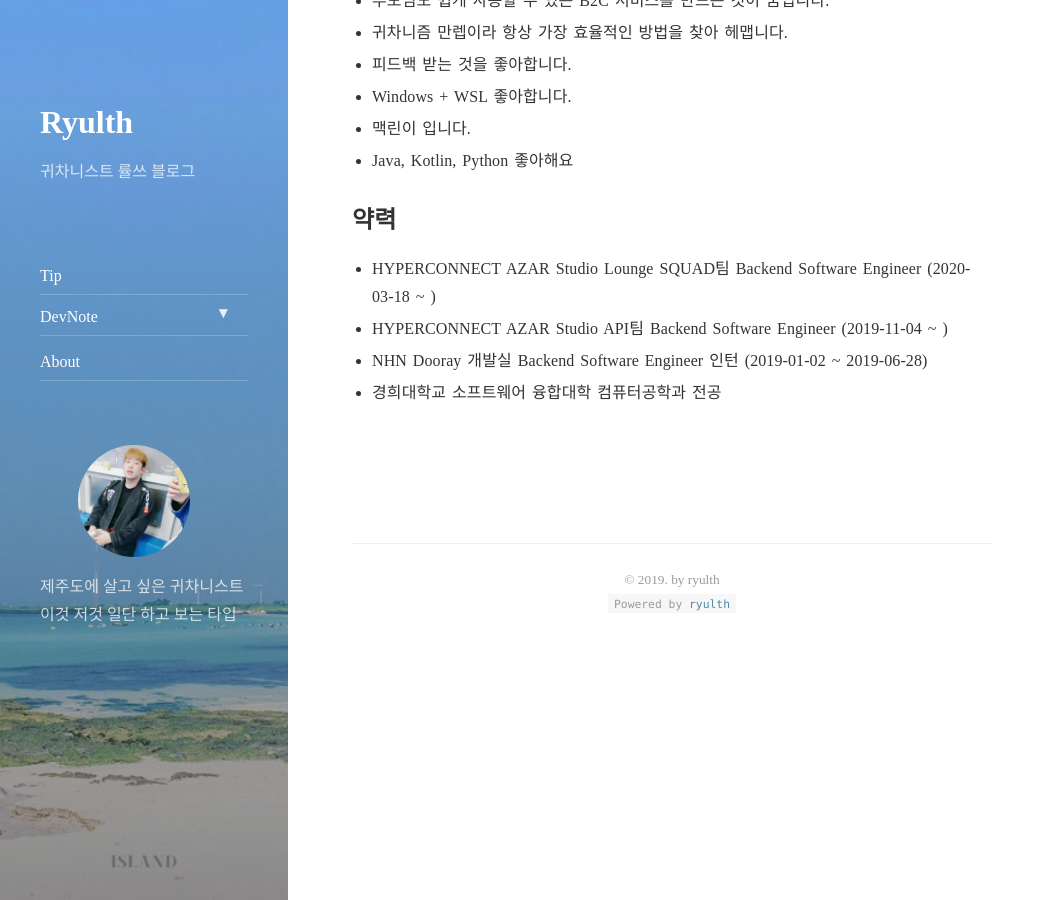
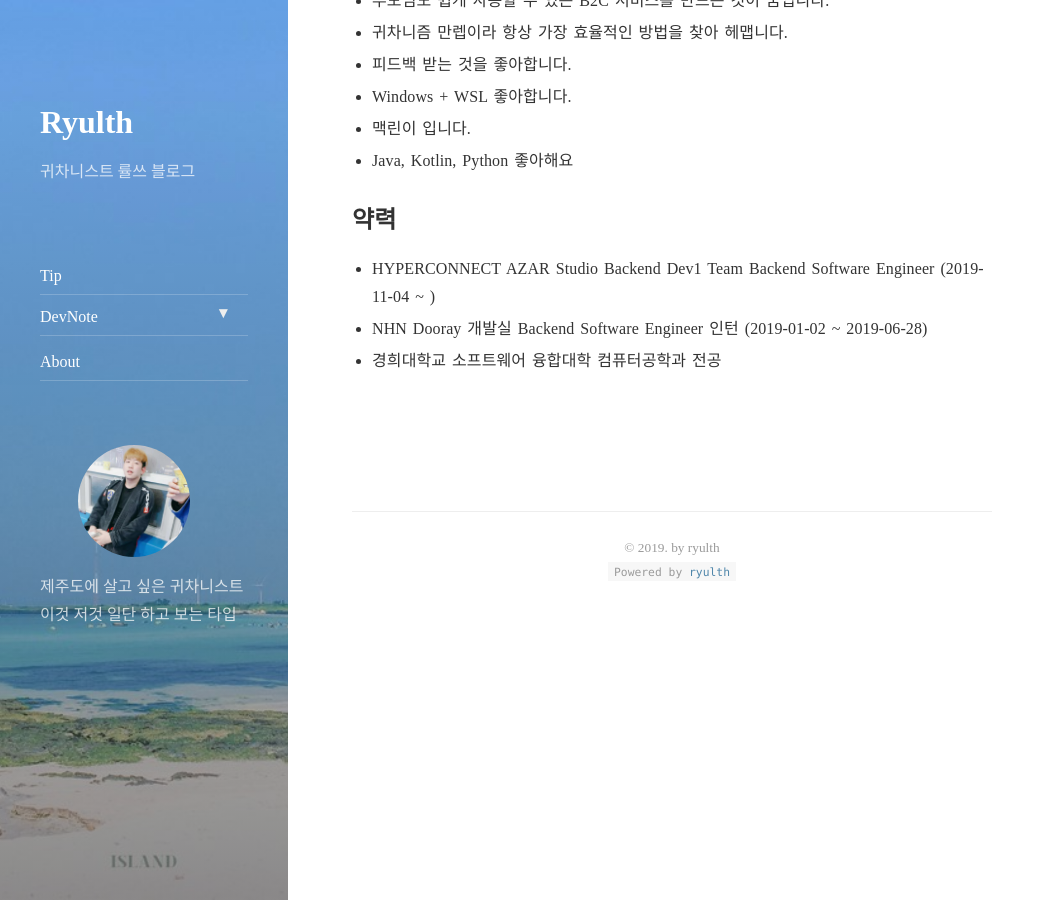
Before and after one commit to Ryulth/ryulth.github.io, a Jekyll site: the page built from about.md, in a window 1280 px wide and 900 px high, scrolled down 366 px. Shown: the whole window, without its empty margins (0-1055 px from the left). Built offline with Jekyll 4.4.1, drawn with Linux system fonts in a browser that asks for light colours; nearby versions of some CDN libraries.

Commit message:
Update about.md

```diff
--- a/about.md
+++ b/about.md
@@ -15,7 +15,6 @@ order: 10
 - Java, Kotlin, Python 좋아해요
 
 ## 약력
-- HYPERCONNECT AZAR Studio Lounge SQUAD팀 Backend Software Engineer (2020-03-18 ~ )
-- HYPERCONNECT AZAR Studio API팀 Backend Software Engineer (2019-11-04 ~ )
+- HYPERCONNECT AZAR Studio Backend Dev1 Team Backend Software Engineer (2019-11-04 ~ )
 - NHN Dooray 개발실 Backend Software Engineer 인턴 (2019-01-02 ~ 2019-06-28)
 - 경희대학교 소프트웨어 융합대학 컴퓨터공학과 전공
```
